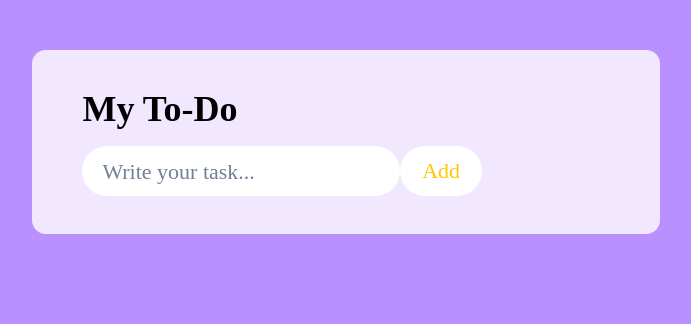
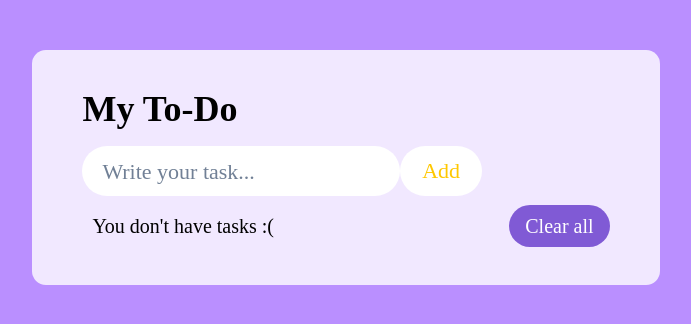
Before and after one commit to KatieSrbk/To-do-list, a React (Create React App) app: page / in a window 1280 px wide. Shown: the top 324 px of the page, without its empty margins (294-985 px from the left). Built offline with nearby package versions, Linux system fonts and the light colour scheme.

Commit message:
add functionality to delete all tasks

```diff
--- /dev/null
+++ b/src/components/Footer.jsx
@@ -0,0 +1,39 @@
+import { Flex, Text, Button } from '@chakra-ui/react'
+
+export const Footer = ({ todosArray, setTodosArray }) => {
+  const textFooter =
+    todosArray.length === 0
+      ? "You don't have tasks :("
+      : `You have ${todosArray.length} pending tasks`
+
+  const deleteAllTodos = () => {
+    setTodosArray([])
+    localStorage.setItem('localTodos', JSON.stringify([]))
+  }
+  return (
+    <Flex as='footer' justifyContent='space-between' marginTop='9px'>
+      <Text
+        display='flex'
+        fontSize='20px'
+        marginLeft='10px'
+        alignItems='center'
+        fontFamily='initial'
+      >
+        {textFooter}
+      </Text>
+      <Button
+        bg='purple.500'
+        color='white'
+        fontFamily='initial'
+        fontSize='20px'
+        height='42px'
+        fontWeight='normal'
+        borderRadius='30px'
+        _hover={{ bg: 'purple.700' }}
+        onClick={deleteAllTodos}
+      >
+        Clear all
+      </Button>
+    </Flex>
+  )
+}
--- a/src/components/TodoList.jsx
+++ b/src/components/TodoList.jsx
@@ -2,6 +2,7 @@ import { Box, Flex, Heading } from '@chakra-ui/react'
 import { Tasks } from './Tasks'
 import { useEffect, useState } from 'react'
 import { PartAdd } from './PartAdd'
+import { Footer } from './Footer'
 
 export const TodoList = () => {
   const [todosArray, setTodosArray] = useState([])
@@ -36,6 +37,7 @@ export const TodoList = () => {
         </Flex>
         <PartAdd todosArray={todosArray} setTodosArray={setTodosArray} />
         <Tasks todosArray={todosArray} />
+        <Footer todosArray={todosArray} setTodosArray={setTodosArray} />
       </Box>
     </Flex>
   )
```
